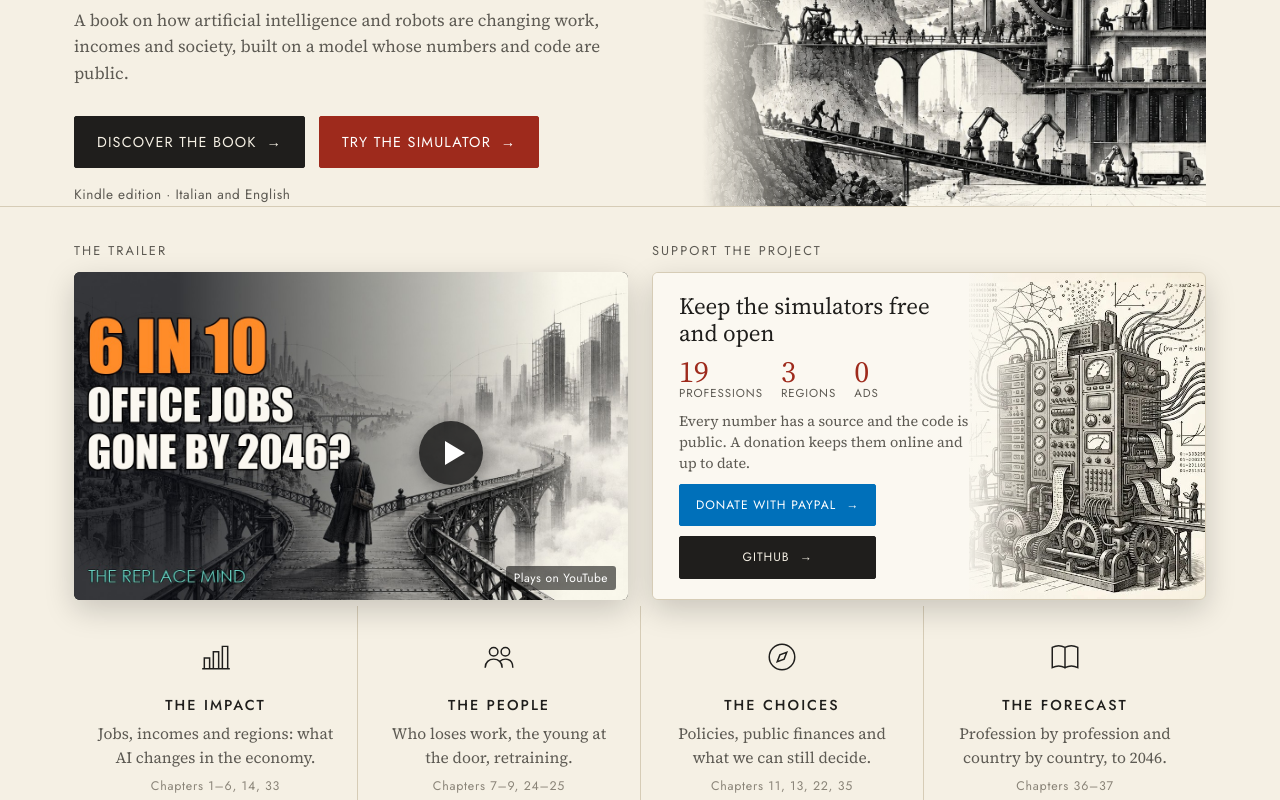
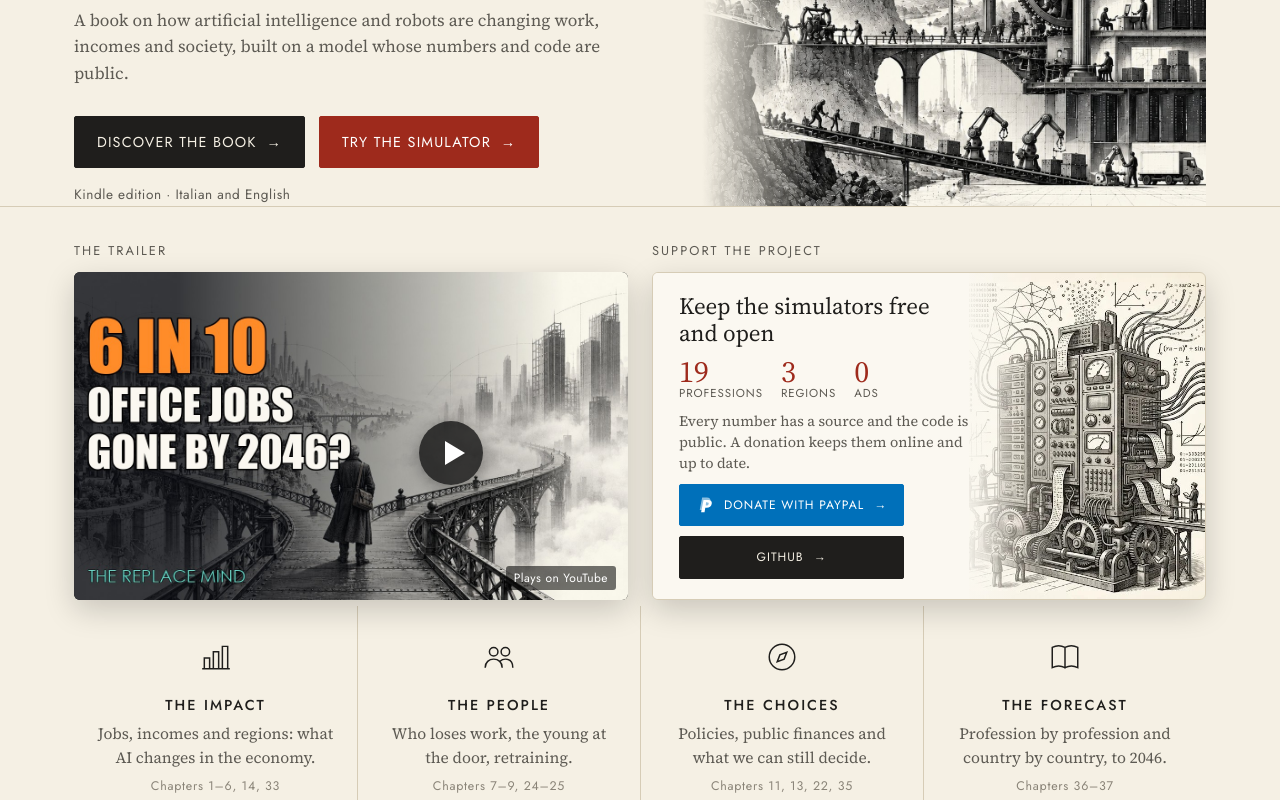
Before and after one commit to 0xENX/aimodel_replication, a plain HTML site: page simulator/index.html in a window 1280 px wide. Shown: the part 542-1342 px from the top of the page. Drawn offline with Linux system fonts and the light colour scheme; no server answers.

Commit message:
Home: PayPal logo in the Donate button

```diff
--- a/simulator/index.html
+++ b/simulator/index.html
@@ -71,7 +71,7 @@
           </ul>
           <p>Every number has a source and the code is public. A donation keeps them online and up to date.</p>
           <div class="btns">
-            <button type="button" class="btn blue js-donate-open">Donate with PayPal <span aria-hidden="true">→</span></button>
+            <button type="button" class="btn blue js-donate-open"><svg class="pp" viewBox="0 0 24 24" width="18" height="18" aria-hidden="true" focusable="false"><path fill="currentColor" fill-rule="evenodd" opacity=".55" d="M8.2 2H14.5C18 2 19.8 4 19.2 7.2C18.6 10.6 16 12.5 12.4 12.5H10.6L9.6 18.5H5ZM11.6 5.5L11.2 9H12.6C14 9 14.9 8.2 15.1 7C15.3 5.9 14.6 5.5 13.5 5.5Z"/><path fill="currentColor" fill-rule="evenodd" transform="translate(1.8 3.2)" d="M8.2 2H14.5C18 2 19.8 4 19.2 7.2C18.6 10.6 16 12.5 12.4 12.5H10.6L9.6 18.5H5ZM11.6 5.5L11.2 9H12.6C14 9 14.9 8.2 15.1 7C15.3 5.9 14.6 5.5 13.5 5.5Z"/></svg><span class="lbl">Donate with PayPal</span> <span aria-hidden="true">→</span></button>
             <a class="btn dark" href="https://github.com/0xENX/aimodel_replication">GitHub <span aria-hidden="true">→</span></a>
           </div>
         </div>
@@ -168,7 +168,7 @@
 <script>
 (function () {
   const IT = {
-    "Support the project": "Sostieni il progetto", "Keep the simulators free and open": "Tieni i simulatori gratis e aperti", "Donate with PayPal <span aria-hidden=\"true\">→</span>": "Dona con PayPal <span aria-hidden=\"true\">→</span>", "GitHub <span aria-hidden=\"true\">→</span>": "GitHub <span aria-hidden=\"true\">→</span>",
+    "Support the project": "Sostieni il progetto", "Keep the simulators free and open": "Tieni i simulatori gratis e aperti", "Donate with PayPal": "Dona con PayPal", "GitHub <span aria-hidden=\"true\">→</span>": "GitHub <span aria-hidden=\"true\">→</span>",
     "<b>19</b> professions": "<b>19</b> professioni", "<b>3</b> regions": "<b>3</b> regioni", "<b>0</b> ads": "<b>0</b> pubblicità",
     "Every number has a source and the code is public. A donation keeps them online and up to date.":
       "Ogni numero ha una fonte e il codice è pubblico. Una donazione li tiene online e aggiornati.",
@@ -206,7 +206,7 @@
   };
   const lang = window.LANG;
   document.documentElement.lang = lang;
-  window.i18nMissing = i18nApply(IT, "nav.main a, h2, h3, p, li, .btn, .tool b, .tool span, .theme .ch, footer > .wrap > span:first-child, footer a");
+  window.i18nMissing = i18nApply(IT, "nav.main a, h2, h3, p, li, .btn, .btn .lbl, .tool b, .tool span, .theme .ch, footer > .wrap > span:first-child, footer a");
   if (lang === "it") document.querySelector("meta[name=description]").content =
     "The ReplaceMind, di Marc Molften: un libro su come l’intelligenza artificiale e i robot stanno cambiando il lavoro, con simulatori pubblici del lavoro, dell’economia e del rischio sociale.";
 
```
